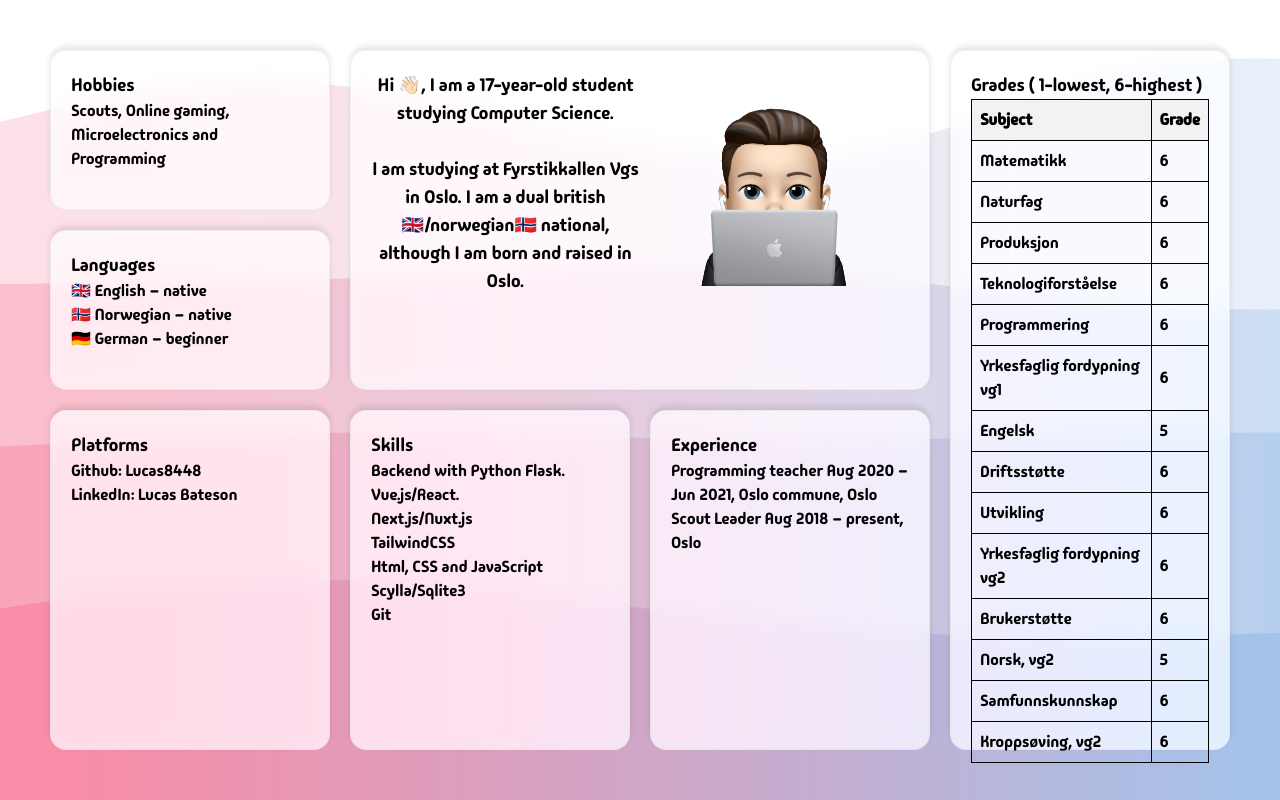
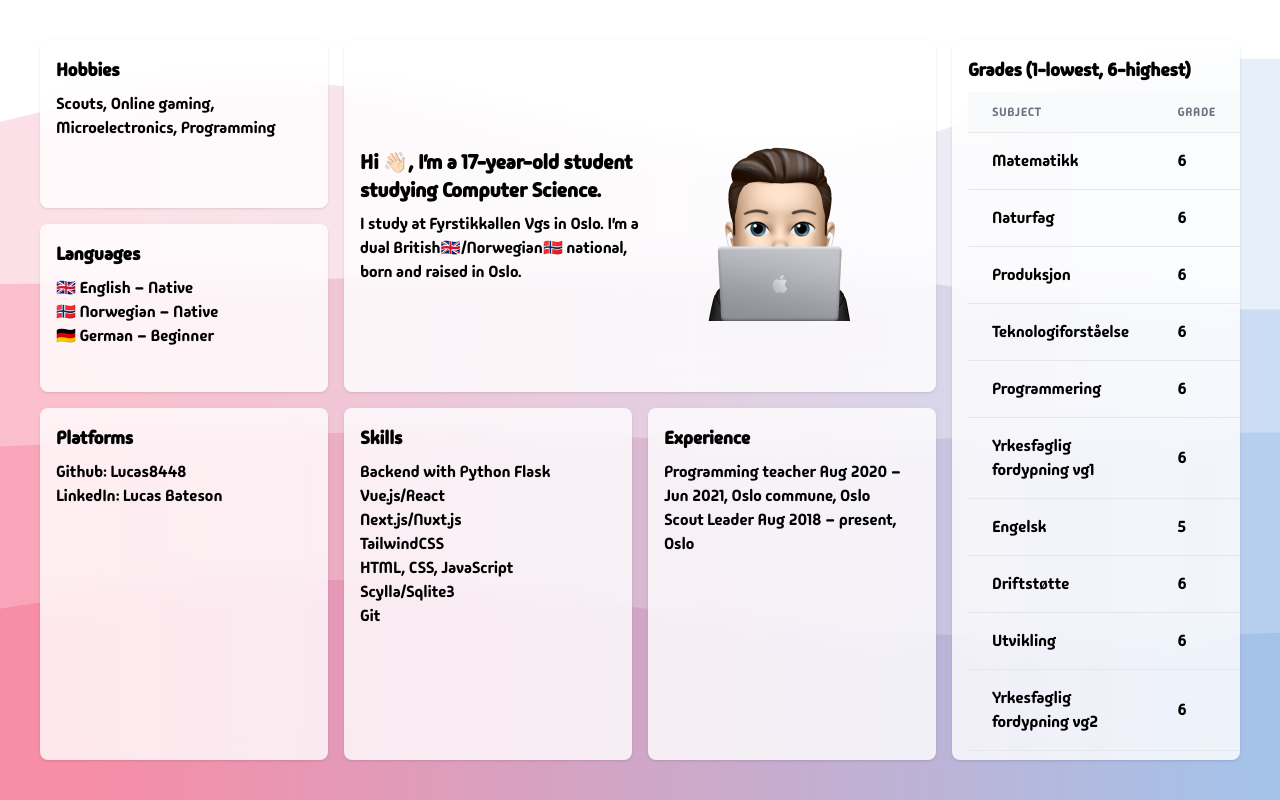
Before and after one commit to Lucas-William-Bateson/portfolio, a Next.js app: page / in a window 1280 px wide. Built offline with nearby package versions, Linux system fonts and the light colour scheme.

Commit message:
Convert to full TailwindCSS

```diff
--- a/app/globals.css
+++ b/app/globals.css
@@ -1,95 +1,3 @@
 @tailwind base;
 @tailwind components;
 @tailwind utilities;
-
-.main {
-  background-color: white;
-  background-image: url('../public/images/background.svg');
-  background-repeat: no-repeat;
-  background-size: cover;
-  display: grid;
-  grid-template-columns: repeat(8, 1fr);
-  grid-template-rows: repeat(8, 1fr);
-  grid-column-gap: 20px;
-  grid-row-gap: 20px;
-  height: 100vh;
-  padding: 50px;
-}
-
-.container {
-  backdrop-filter: blur(11px) saturate(180%);
-  -webkit-backdrop-filter: blur(11px) saturate(180%);
-  background-color: rgba(255, 255, 255, 0.72);
-  border-radius: 16px;
-  border: 1px solid rgba(209, 213, 219, 0.3);
-  box-shadow: 0 -4px 6px rgba(0, 0, 0, 0.1);
-  padding: 20px;
-  box-sizing: border-box;
-  transition: backdrop-filter 0.3s ease, background-color 0.3s ease;
-}
-
-.container:hover {
-  background-color: rgba(255, 255, 255, 0.85);
-}
-
-.interests {
-  grid-area: 1 / 1 / 3 / 3;
-}
-
-.languages {
-  grid-area: 3 / 1 / 5 / 3;
-}
-
-.socials {
-  grid-area: 5 / 1 / 9 / 3;
-}
-
-.intro {
-  grid-area: 1 / 3 / 5 / 7;
-}
-
-.grades {
-  grid-area: 1 / 7 / 9 / 9;
-}
-
-.skills {
-  grid-area: 5 / 3 / 9 / 5;
-}
-
-.experience {
-  grid-area: 5 / 5 / 9 / 7;
-}
-
-.intro-content {
-  display: flex;
-  flex-wrap: wrap;
-}
-
-.intro-text {
-  flex: 1;
-}
-
-.profile-image {
-  flex: 1;
-}
-
-.profile-image img {
-  width: 80%;
-  margin: auto;
-  height: auto;
-}
-
-table {
-  border-collapse: collapse;
-  width: 100%;
-}
-
-th, td {
-  border: 1px solid black;
-  padding: 8px;
-  text-align: left;
-}
-
-th {
-  background-color: #f2f2f2;
-}
--- a/app/page.tsx
+++ b/app/page.tsx
@@ -2,117 +2,131 @@ import Image from 'next/image'
 
 export default function Home() {
   return (
-    <main className="main text-base">
-      <div className="container interests">
-        <h2 className='text-lg'>Hobbies</h2>
-        <p>Scouts, Online gaming, Microelectronics and Programming</p>
+    <main className="bg-cover bg-no-repeat bg-[url('/images/background.svg')] grid grid-cols-8 grid-rows-8 gap-4 p-10 h-screen">
+      {/* Hobbies Section */}
+      <div className="col-span-2 row-span-2 bg-white/80 backdrop-blur-lg shadow rounded-lg p-4">
+        <h2 className='text-lg font-semibold mb-2'>Hobbies</h2>
+        <p>Scouts, Online gaming, Microelectronics, Programming</p>
       </div>
-      <div className="container languages">
-        <h2 className='text-lg'>Languages</h2>
-        <p>🇬🇧 English – native</p>
-        <p>🇳🇴 Norwegian – native</p>
-        <p>🇩🇪 German – beginner</p>
+
+      {/* Languages Section */}
+      <div className="col-span-2 row-start-3 row-span-2 bg-white/80 backdrop-blur-lg shadow rounded-lg p-4">
+        <h2 className='text-lg font-semibold mb-2'>Languages</h2>
+        <p>🇬🇧 English – Native</p>
+        <p>🇳🇴 Norwegian – Native</p>
+        <p>🇩🇪 German – Beginner</p>
       </div>
-      <div className="container socials">
-        <h2 className='text-lg'>Platforms</h2>
+
+      {/* Platforms Section */}
+      <div className="col-span-2 row-start-5 row-span-4 bg-white/80 backdrop-blur-lg shadow rounded-lg p-4">
+        <h2 className='text-lg font-semibold mb-2'>Platforms</h2>
         <p>Github: Lucas8448</p>
         <p>LinkedIn: Lucas Bateson</p>
       </div>
-      <div className="container intro">
-        <div className="intro-content">
-          <div className="intro-text text-lg text-center">
-            <h1>Hi 👋🏻, I am a 17-year-old student studying Computer Science.</h1>
-            <br />
-            <p>I am studying at Fyrstikkallen Vgs in Oslo. I am a dual british🇬🇧/norwegian🇳🇴 national, although I am born and raised in Oslo.</p>
+
+      {/* Intro Section */}
+      <div className="col-start-3 col-span-4 row-span-4 bg-white/80 backdrop-blur-lg shadow rounded-lg p-4 flex items-center justify-center">
+        <div className="flex-1 min-w-0">
+          <h1 className="text-xl font-bold mb-2">Hi 👋🏻, I'm a 17-year-old student studying Computer Science.</h1>
+          <p>I study at Fyrstikkallen Vgs in Oslo. I'm a dual British🇬🇧/Norwegian🇳🇴 national, born and raised in Oslo.</p>
         </div>
-          <div className="profile-image">
-            <Image
-              src={"/images/avatar.png"}
-              width={150}
-              height={150}
-              alt="Image Description" />
+        <div className="flex-1 ">
+          <Image src="/images/avatar.png" width={100} height={100} alt="Profile Picture" className="size-9/12 self-auto justify-self-center" />
         </div>
       </div>
-      </div>
-      <div className="container experience">
-        <h2 className='text-lg'>Experience</h2>
-        <p>Programming teacher Aug 2020 – Jun 2021, Oslo commune, Oslo</p>
-        <p>Scout Leader Aug 2018 – present, Oslo</p>
-      </div>
-      <div className="container skills">
-        <h2 className='text-lg'>Skills</h2>
-        <p>Backend with Python Flask.</p>
-        <p>Vue.js/React.</p>
+
+      {/* Skills Section */}
+      <div className="col-start-3 col-span-2 row-start-5 row-span-4 bg-white/80 backdrop-blur-lg shadow rounded-lg p-4">
+        <h2 className='text-lg font-semibold mb-2'>Skills</h2>
+        <p>Backend with Python Flask</p>
+        <p>Vue.js/React</p>
         <p>Next.js/Nuxt.js</p>
         <p>TailwindCSS</p>
-        <p>Html, CSS and JavaScript</p>
+        <p>HTML, CSS, JavaScript</p>
         <p>Scylla/Sqlite3</p>
         <p>Git</p>
       </div>
-      <div className="container grades">
-        <h2 className='text-lg'>Grades ( 1-lowest, 6-highest )</h2>
-        <table>
+
+      {/* Grades Section */}
+      <div className="col-start-7 col-span-2 row-start-1 row-span-8 bg-white/80 backdrop-blur-lg shadow rounded-lg p-4 overflow-auto max-h-screen">
+        <h2 className='text-lg font-semibold mb-2'>Grades (1-lowest, 6-highest)</h2>
+        <table className="min-w-full divide-y divide-gray-200">
+          <thead className="bg-gray-50">
             <tr>
-            <th>Subject</th>
-            <th>Grade</th>
+              <th scope="col" className="px-6 py-3 text-left text-xs font-medium text-gray-500 uppercase tracking-wider">
+                Subject
+              </th>
+              <th scope="col" className="px-6 py-3 text-left text-xs font-medium text-gray-500 uppercase tracking-wider">
+                Grade
+              </th>
+            </tr>
+          </thead>
+          <tbody className="divide-y divide-gray-200">
+            <tr>
+              <td className="px-6 py-4">Matematikk</td>
+              <td className="px-6 py-4">6</td>
             </tr>
             <tr>
-            <td>Matematikk</td>
-            <td>6</td>
+              <td className="px-6 py-4">Naturfag</td>
+              <td className="px-6 py-4">6</td>
             </tr>
             <tr>
-            <td>Naturfag</td>
-            <td>6</td>
+              <td className="px-6 py-4">Produksjon</td>
+              <td className="px-6 py-4">6</td>
             </tr>
             <tr>
-            <td>Produksjon</td>
-            <td>6</td>
+              <td className="px-6 py-4">Teknologiforståelse</td>
+              <td className="px-6 py-4">6</td>
             </tr>
             <tr>
-            <td>Teknologiforståelse</td>
-            <td>6</td>
+              <td className="px-6 py-4">Programmering</td>
+              <td className="px-6 py-4">6</td>
             </tr>
             <tr>
-            <td>Programmering</td>
-            <td>6</td>
+              <td className="px-6 py-4">Yrkesfaglig fordypning vg1</td>
+              <td className="px-6 py-4">6</td>
             </tr>
             <tr>
-            <td>Yrkesfaglig fordypning vg1</td>
-            <td>6</td>
+              <td className="px-6 py-4">Engelsk</td>
+              <td className="px-6 py-4">5</td>
             </tr>
             <tr>
-            <td>Engelsk</td>
-            <td>5</td>
+              <td className="px-6 py-4">Driftstøtte</td>
+              <td className="px-6 py-4">6</td>
             </tr>
             <tr>
-            <td>Driftsstøtte</td>
-            <td>6</td>
+              <td className="px-6 py-4">Utvikling</td>
+              <td className="px-6 py-4">6</td>
             </tr>
             <tr>
-            <td>Utvikling</td>
-            <td>6</td>
+              <td className="px-6 py-4">Yrkesfaglig fordypning vg2</td>
+              <td className="px-6 py-4">6</td>
             </tr>
             <tr>
-            <td>Yrkesfaglig fordypning vg2</td>
-            <td>6</td>
+              <td className="px-6 py-4">Brukerstøtte</td>
+              <td className="px-6 py-4">6</td>
             </tr>
             <tr>
-            <td>Brukerstøtte</td>
-            <td>6</td>
+              <td className="px-6 py-4">Norsk</td>
+              <td className="px-6 py-4">5</td>
             </tr>
             <tr>
-            <td>Norsk, vg2</td>
-            <td>5</td>
+              <td className="px-6 py-4">Samfunnskunnskap</td>
+              <td className="px-6 py-4">6</td>
             </tr>
             <tr>
-            <td>Samfunnskunnskap</td>
-            <td>6</td>
+              <td className="px-6 py-4">Kroppsøving</td>
+              <td className="px-6 py-4">6</td>
             </tr>
-          <tr>
-            <td>Kroppsøving, vg2</td>
-            <td>6</td>
-          </tr>
+          </tbody>
         </table>
+      </div>
+
+      {/* Experience Section */}
+      <div className="col-start-5 col-span-2 row-start-5 row-span-4 bg-white/80 backdrop-blur-lg shadow rounded-lg p-4">
+        <h2 className='text-lg font-semibold mb-2'>Experience</h2>
+        <p>Programming teacher Aug 2020 – Jun 2021, Oslo commune, Oslo</p>
+        <p>Scout Leader Aug 2018 – present, Oslo</p>
       </div>
     </main>
   );
```
Lines whose indentation alone changed are shown as unchanged.
